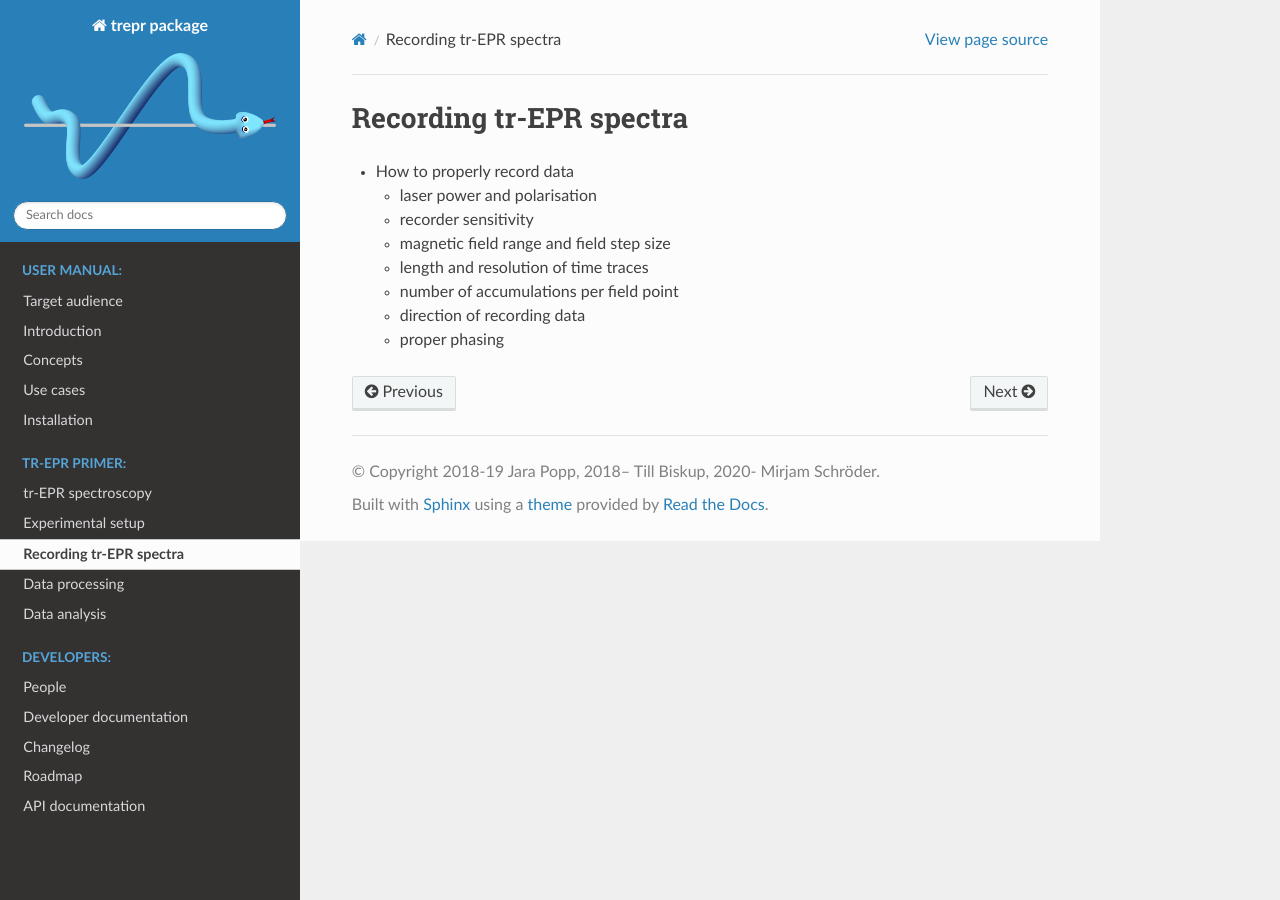
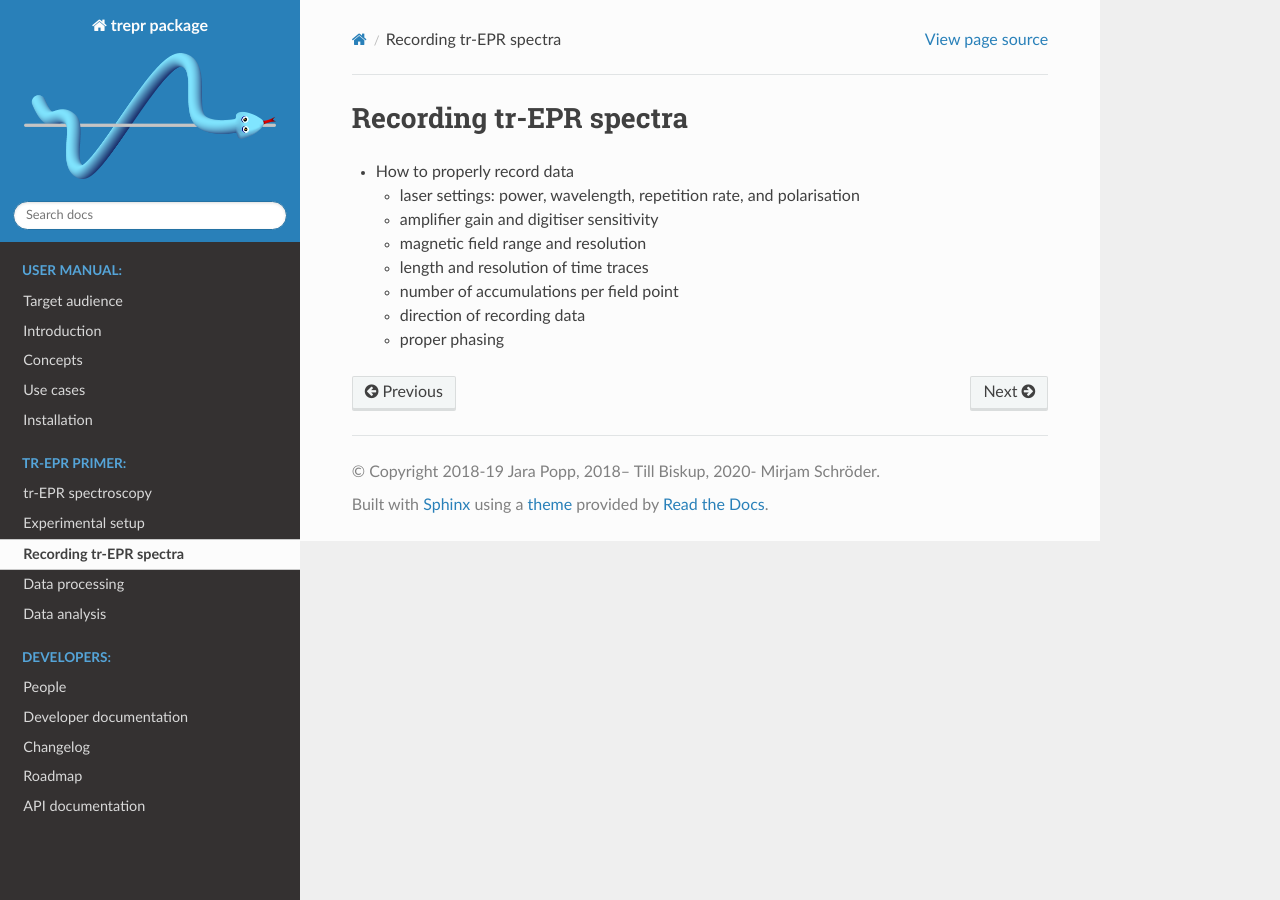
Before and after one commit to tillbiskup/trepr, a Sphinx documentation site: the page built from docs/trepr/recording.rst, in a window 1280 px wide. Built offline with Sphinx 7.4.7 and the Read the Docs theme 2.0.0, drawn with Linux system fonts in a browser that asks for light colours.

Commit message:
Update documentation: Add aspects of setup and recording

```diff
--- a/docs/roadmap.rst
+++ b/docs/roadmap.rst
@@ -5,6 +5,8 @@ Roadmap
 =======
 
 A few ideas how to develop the project further, currently a list as a reminder for the main developers themselves, in no particular order, though with a tendency to list more important aspects first:
+
+* Implement BES3T importer/copy from cwepr package
 
 * Implement all missing processing and analysis tools currently available in the trepr toolbox developed for MATLAB\ |reg|
 
--- a/docs/trepr/recording.rst
+++ b/docs/trepr/recording.rst
@@ -4,11 +4,11 @@ Recording tr-EPR spectra
 
 * How to properly record data
 
-  * laser power and polarisation
+  * laser settings: power, wavelength, repetition rate, and polarisation
 
-  * recorder sensitivity
+  * amplifier gain and digitiser sensitivity
 
-  * magnetic field range and field step size
+  * magnetic field range and resolution
 
   * length and resolution of time traces
 
--- a/docs/trepr/setup.rst
+++ b/docs/trepr/setup.rst
@@ -6,10 +6,12 @@ Experimental setup
 
   * time resolution
 
-  * potential noise sources
-
   * sensitivity
 
   * digitisation resolution
 
+  * synchronising laser and data acquisition
+
   * stability of laser
+
+  * potential noise sources
```
Also changed, not shown: 1 other file.
